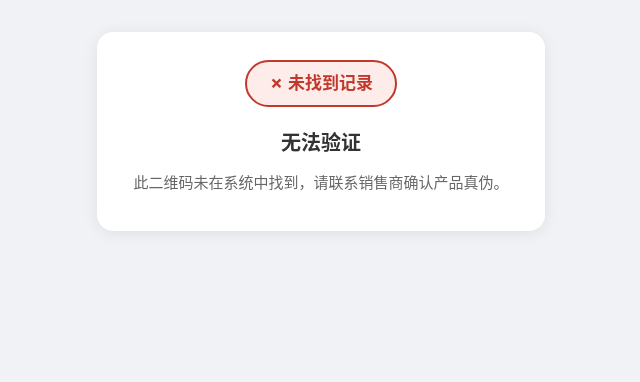
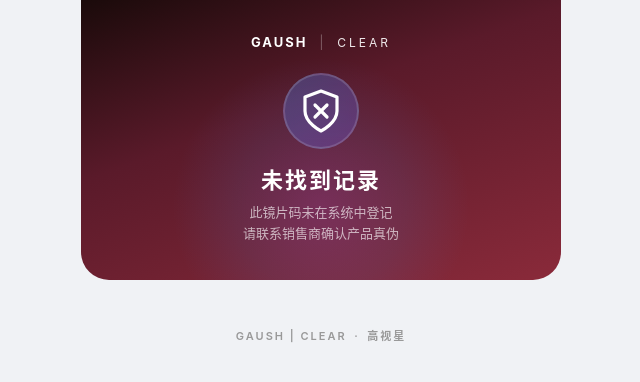
Before and after one commit to wangchenggv-ai/QRCode, a Flask app: template templates/verify.html in a window 1280 px wide. Shown: the top 382 px of the page, without its empty margins (319-959 px from the left). Run offline with Flask 3, Linux system fonts and the light colour scheme; the template is opened without the code that fills it, so the values that code supplies are empty.

Commit message:
融入高视星品牌和 GAUSH|CLEAR 视觉体系，更新验证页配色为深蓝-紫渐变
- 验证页/首页加入 GAUSH|CLEAR logo 和高视星产品名
- 配色提取自品牌发布会海报（深蓝 #0a1a3a / 科技紫 #6c5ce7 / 亮紫 #a06aff）
- SERVER_BASE_URL 改为局域网 IP 以支持手机扫码测试

Co-Authored-By: Claude Opus 4.6 <noreply@anthropic.com>

```diff
--- a/config.py
+++ b/config.py
@@ -12,7 +12,7 @@ class Config:
     QR_DIR = os.path.join(BASE_DIR, "static", "qrcodes")
 
     # Server — set SERVER_BASE_URL to your public domain in production
-    SERVER_BASE_URL = os.environ.get("SERVER_BASE_URL", "http://localhost:5000")
+    SERVER_BASE_URL = os.environ.get("SERVER_BASE_URL", "http://192.168.1.29:5000")
 
     # QR code appearance
     QR_BOX_SIZE = 10   # pixels per QR module
--- a/static/css/style.css
+++ b/static/css/style.css
@@ -31,127 +31,215 @@ body {
 .alert-success { background: #e6f9ee; color: #1a7a3a; }
 .alert-error   { background: #fdecea; color: #c0392b; }
 
-/* ─── Verify card ───────────────────────────────────────────────────────── */
-.verify-card {
-  background: #fff;
-  border-radius: 16px;
-  padding: 28px 20px;
-  margin-top: 16px;
-  box-shadow: 0 2px 16px rgba(0, 0, 0, 0.08);
+/* ─── Verify page (v3 — Gaush Clear brand) ─────────────────────────────── */
+.v-page {
+  padding-top: 0;
 }
 
-.not-found-card {
+/* Hero section */
+.v-hero {
   text-align: center;
+  padding: 32px 20px 36px;
+  background: linear-gradient(160deg, #0a1a3a 0%, #1e3a6e 40%, #4a3a8e 70%, #6c5ce7 100%);
+  border-radius: 0 0 28px 28px;
+  margin: -16px -16px 20px -16px;
+  position: relative;
+  overflow: hidden;
+}
+.v-hero-fail {
+  background: linear-gradient(160deg, #1a0a0a 0%, #5a1a2a 40%, #8a2a3a 100%);
 }
 
-/* Badge */
-.badge {
-  display: inline-block;
-  padding: 8px 22px;
-  border-radius: 24px;
-  font-size: 17px;
-  font-weight: 700;
-  margin-bottom: 20px;
-}
-.authentic-badge {
-  background: #e6f9ee;
-  color: #1a7a3a;
-  border: 2px solid #1a7a3a;
-}
-.not-found-badge {
-  background: #fdecea;
-  color: #c0392b;
-  border: 2px solid #c0392b;
+/* Decorative glow */
+.v-glow {
+  position: absolute;
+  top: 20%;
+  left: 50%;
+  transform: translateX(-50%);
+  width: 300px;
+  height: 300px;
+  background: radial-gradient(circle, rgba(160,106,255,0.2) 0%, rgba(74,142,255,0.1) 40%, transparent 70%);
+  pointer-events: none;
 }
 
-/* Info rows */
-.info-section {
+/* Brand logo text */
+.v-brand {
   margin-bottom: 20px;
+  font-size: 13px;
+  letter-spacing: 2px;
+  position: relative;
+  z-index: 1;
 }
-.info-row {
+.v-brand-gaush {
+  color: #fff;
+  font-weight: 700;
+}
+.v-brand-sep {
+  color: rgba(255,255,255,0.3);
+  margin: 0 6px;
+}
+.v-brand-clear {
+  color: rgba(255,255,255,0.9);
+  font-weight: 400;
+  font-size: 12px;
+  letter-spacing: 3px;
+}
+
+.v-shield {
+  width: 76px;
+  height: 76px;
+  margin: 0 auto 14px;
+  background: linear-gradient(135deg, rgba(74,142,255,0.3) 0%, rgba(108,92,231,0.3) 100%);
+  border: 2px solid rgba(255,255,255,0.15);
+  border-radius: 50%;
+  display: flex;
+  align-items: center;
+  justify-content: center;
+  backdrop-filter: blur(6px);
+  position: relative;
+  z-index: 1;
+}
+.v-status {
+  color: #fff;
+  font-size: 22px;
+  font-weight: 700;
+  margin-bottom: 4px;
+  letter-spacing: 2px;
+  position: relative;
+  z-index: 1;
+}
+.v-product-name {
+  color: #a06aff;
+  font-size: 15px;
+  font-weight: 600;
+  letter-spacing: 4px;
+  margin-bottom: 8px;
+  position: relative;
+  z-index: 1;
+}
+.v-status-sub {
+  color: rgba(255, 255, 255, 0.65);
+  font-size: 13px;
+  line-height: 1.6;
+  position: relative;
+  z-index: 1;
+}
+
+/* Info card */
+.v-card {
+  background: #fff;
+  border-radius: 14px;
+  padding: 18px 20px;
+  margin-bottom: 12px;
+  box-shadow: 0 2px 16px rgba(10, 26, 58, 0.08);
+  border: 1px solid rgba(108,92,231,0.06);
+}
+.v-card-title {
+  font-size: 15px;
+  font-weight: 600;
+  color: #1e3a6e;
+  margin-bottom: 14px;
+  padding-bottom: 10px;
+  border-bottom: 1px solid #f0f0f5;
+  display: flex;
+  align-items: center;
+  gap: 6px;
+}
+.v-card-title-icon {
+  display: inline-flex;
+  align-items: center;
+}
+.v-row {
   display: flex;
   justify-content: space-between;
   align-items: center;
-  padding: 10px 0;
-  border-bottom: 1px solid #f0f0f0;
+  padding: 11px 0;
+  border-bottom: 1px solid #f5f5f8;
 }
-.info-row:last-child { border-bottom: none; }
-.label { color: #888; font-size: 14px; }
-.value { font-weight: 600; font-size: 15px; }
+.v-row:last-child { border-bottom: none; }
+.v-label {
+  color: #999;
+  font-size: 14px;
+  flex-shrink: 0;
+}
+.v-val {
+  font-size: 15px;
+  color: #1e3a6e;
+  text-align: right;
+}
+.v-val-bold { font-weight: 700; color: #0a1a3a; }
 
-/* Section title */
-.section-title {
-  font-size: 16px;
+/* Prescription grid */
+.v-rx {
+  display: flex;
+  flex-direction: column;
+}
+.v-rx-header {
+  display: grid;
+  grid-template-columns: 1fr 1fr 1fr;
+  text-align: center;
+  padding: 8px 0;
+  font-size: 12px;
+  color: #aaa;
+  font-weight: 500;
+  letter-spacing: 0.5px;
+}
+.v-rx-row {
+  display: grid;
+  grid-template-columns: 1fr 1fr 1fr;
+  text-align: center;
+  padding: 14px 0;
+  border-top: 1px solid #f0f0f5;
+  align-items: center;
+}
+.v-eye-tag {
+  display: inline-block;
+  padding: 4px 12px;
+  border-radius: 6px;
+  font-size: 13px;
   font-weight: 600;
-  color: #555;
-  margin-bottom: 10px;
+  justify-self: center;
+}
+.v-eye-L {
+  background: linear-gradient(135deg, #eef2ff, #e8eeff);
+  color: #4a8eff;
+}
+.v-eye-R {
+  background: linear-gradient(135deg, #f3eeff, #ede6ff);
+  color: #6c5ce7;
+}
+.v-rx-num {
+  font-size: 20px;
+  font-weight: 700;
+  color: #0a1a3a;
+  font-variant-numeric: tabular-nums;
 }
 
-/* Prescription table */
-.rx-table {
-  width: 100%;
-  border-collapse: collapse;
-  margin-bottom: 16px;
+/* Footer meta */
+.v-footer {
+  text-align: center;
+  padding: 18px 0 8px;
+  color: #bbb;
+  font-size: 12px;
 }
-.rx-table th,
-.rx-table td {
-  padding: 13px 8px;
-  text-align: center;
-  border: 1px solid #e8e8e8;
-  font-size: 15px;
+.v-footer p { margin-bottom: 3px; }
+.v-mono {
+  font-family: "SF Mono", "Menlo", "Monaco", "Consolas", monospace;
+  letter-spacing: 1px;
 }
-.rx-table th {
-  background: #fafafa;
+.v-footer-brand {
+  margin-top: 10px !important;
+  color: #999;
+  font-size: 11px;
   font-weight: 600;
-  font-size: 13px;
-  color: #666;
-}
-.rx-table tr:nth-child(even) { background: #fafcff; }
-.eye-label {
-  font-weight: 700;
-  color: #444;
-  font-size: 14px;
+  letter-spacing: 2px;
 }
 
-.notes {
-  color: #666;
-  font-size: 14px;
-  margin-top: 12px;
-  padding: 10px;
-  background: #f8f8f8;
-  border-radius: 8px;
-}
-
-.qr-code-display {
-  color: #bbb;
-  font-size: 11px;
-  font-family: monospace;
-  margin-top: 14px;
-  letter-spacing: 0.5px;
-}
-
-.verify-time {
-  color: #bbb;
-  font-size: 12px;
-  margin-top: 4px;
-  text-align: right;
-}
-
+/* Legacy */
 .qr-code-cell {
   font-family: monospace;
   font-size: 12px;
   color: #888;
-}
-
-/* Not found */
-.not-found-title {
-  font-size: 20px;
-  margin-bottom: 12px;
-}
-.not-found-desc {
-  color: #666;
-  font-size: 15px;
-  margin-bottom: 8px;
 }
 
 /* ─── Brand / index ─────────────────────────────────────────────────────── */
--- a/templates/verify.html
+++ b/templates/verify.html
@@ -1,64 +1,110 @@
 {% extends "base.html" %}
-{% block title %}镜片真伪验证{% endblock %}
+{% block title %}高视星 - 镜片真伪验证{% endblock %}
 {% block content %}
 
 {% if found %}
-<div class="verify-card">
-  <div class="badge authentic-badge">&#10003; 正品认证</div>
+<div class="v-page">
+  <!-- Hero section -->
+  <div class="v-hero">
+    <div class="v-brand">
+      <span class="v-brand-gaush">GAUSH</span>
+      <span class="v-brand-sep">|</span>
+      <span class="v-brand-clear">CLEAR</span>
+    </div>
+    <div class="v-shield">
+      <svg viewBox="0 0 24 24" width="48" height="48" fill="none" stroke="#fff" stroke-width="1.6" stroke-linecap="round" stroke-linejoin="round">
+        <path d="M12 22s8-4 8-10V5l-8-3-8 3v7c0 6 8 10 8 10z"/>
+        <polyline points="9 12 11 14 15 10"/>
+      </svg>
+    </div>
+    <h1 class="v-status">正品验证通过</h1>
+    <p class="v-product-name">高视星</p>
+    <p class="v-status-sub">该镜片已通过溯源系统认证</p>
+    <!-- Decorative glow -->
+    <div class="v-glow"></div>
+  </div>
 
-  <div class="info-section">
-    <div class="info-row">
-      <span class="label">订单号</span>
-      <span class="value">{{ order.order_id }}</span>
+  <!-- Main info card -->
+  <div class="v-card">
+    <div class="v-row">
+      <span class="v-label">订单号</span>
+      <span class="v-val v-val-bold">{{ order.order_id }}</span>
     </div>
-    <div class="info-row">
-      <span class="label">客户姓名</span>
-      <span class="value">{{ order.customer_name }}</span>
+    <div class="v-row">
+      <span class="v-label">客户姓名</span>
+      <span class="v-val">{{ order.customer_name }}</span>
     </div>
     {% if order.production_date %}
-    <div class="info-row">
-      <span class="label">生产日期</span>
-      <span class="value">{{ order.production_date }}</span>
+    <div class="v-row">
+      <span class="v-label">生产日期</span>
+      <span class="v-val">{{ order.production_date }}</span>
+    </div>
+    {% endif %}
+    {% if order.notes %}
+    <div class="v-row">
+      <span class="v-label">备注</span>
+      <span class="v-val">{{ order.notes }}</span>
     </div>
     {% endif %}
   </div>
 
-  <h2 class="section-title">处方参数</h2>
-  <table class="rx-table">
-    <thead>
-      <tr>
-        <th></th>
-        <th>球镜 SPH</th>
-        <th>柱镜 CYL</th>
-      </tr>
-    </thead>
-    <tbody>
-      <tr>
-        <td class="eye-label">左眼 L</td>
-        <td>{{ order.left_sph if order.left_sph else '—' }}</td>
-        <td>{{ order.left_cyl if order.left_cyl else '—' }}</td>
-      </tr>
-      <tr>
-        <td class="eye-label">右眼 R</td>
-        <td>{{ order.right_sph if order.right_sph else '—' }}</td>
-        <td>{{ order.right_cyl if order.right_cyl else '—' }}</td>
-      </tr>
-    </tbody>
-  </table>
+  <!-- Prescription card -->
+  <div class="v-card">
+    <h2 class="v-card-title">
+      <span class="v-card-title-icon">
+        <svg viewBox="0 0 20 20" width="18" height="18" fill="none" stroke="#6c5ce7" stroke-width="1.5"><circle cx="10" cy="10" r="7"/><circle cx="10" cy="10" r="3"/></svg>
+      </span>
+      处方参数
+    </h2>
+    <div class="v-rx">
+      <div class="v-rx-header">
+        <span></span>
+        <span>球镜 SPH</span>
+        <span>柱镜 CYL</span>
+      </div>
+      <div class="v-rx-row">
+        <span class="v-eye-tag v-eye-L">L 左眼</span>
+        <span class="v-rx-num">{{ order.left_sph if order.left_sph else '—' }}</span>
+        <span class="v-rx-num">{{ order.left_cyl if order.left_cyl else '—' }}</span>
+      </div>
+      <div class="v-rx-row">
+        <span class="v-eye-tag v-eye-R">R 右眼</span>
+        <span class="v-rx-num">{{ order.right_sph if order.right_sph else '—' }}</span>
+        <span class="v-rx-num">{{ order.right_cyl if order.right_cyl else '—' }}</span>
+      </div>
+    </div>
+  </div>
 
-  {% if order.notes %}
-  <div class="notes">备注：{{ order.notes }}</div>
-  {% endif %}
-
-  <div class="qr-code-display">镜片码：{{ order.qr_code }}</div>
-  <p class="verify-time">验证时间：{{ now }}</p>
+  <!-- Footer meta -->
+  <div class="v-footer">
+    <p>镜片码&ensp;<span class="v-mono">{{ order.qr_code }}</span></p>
+    <p>验证时间&ensp;{{ now }}</p>
+    <p class="v-footer-brand">GAUSH | CLEAR&ensp;&middot;&ensp;高视星</p>
+  </div>
 </div>
 
 {% else %}
-<div class="verify-card not-found-card">
-  <div class="badge not-found-badge">&#10007; 未找到记录</div>
-  <h1 class="not-found-title">无法验证</h1>
-  <p class="not-found-desc">此二维码未在系统中找到，请联系销售商确认产品真伪。</p>
+<div class="v-page">
+  <div class="v-hero v-hero-fail">
+    <div class="v-brand">
+      <span class="v-brand-gaush">GAUSH</span>
+      <span class="v-brand-sep">|</span>
+      <span class="v-brand-clear">CLEAR</span>
+    </div>
+    <div class="v-shield">
+      <svg viewBox="0 0 24 24" width="48" height="48" fill="none" stroke="#fff" stroke-width="1.6" stroke-linecap="round" stroke-linejoin="round">
+        <path d="M12 22s8-4 8-10V5l-8-3-8 3v7c0 6 8 10 8 10z"/>
+        <line x1="15" y1="9" x2="9" y2="15"/>
+        <line x1="9" y1="9" x2="15" y2="15"/>
+      </svg>
+    </div>
+    <h1 class="v-status">未找到记录</h1>
+    <p class="v-status-sub">此镜片码未在系统中登记<br>请联系销售商确认产品真伪</p>
+    <div class="v-glow"></div>
+  </div>
+  <div class="v-footer">
+    <p class="v-footer-brand">GAUSH | CLEAR&ensp;&middot;&ensp;高视星</p>
+  </div>
 </div>
 {% endif %}
 
```
Also changed, not shown: templates/index.html (+23 -9 lines), 1 other file.
